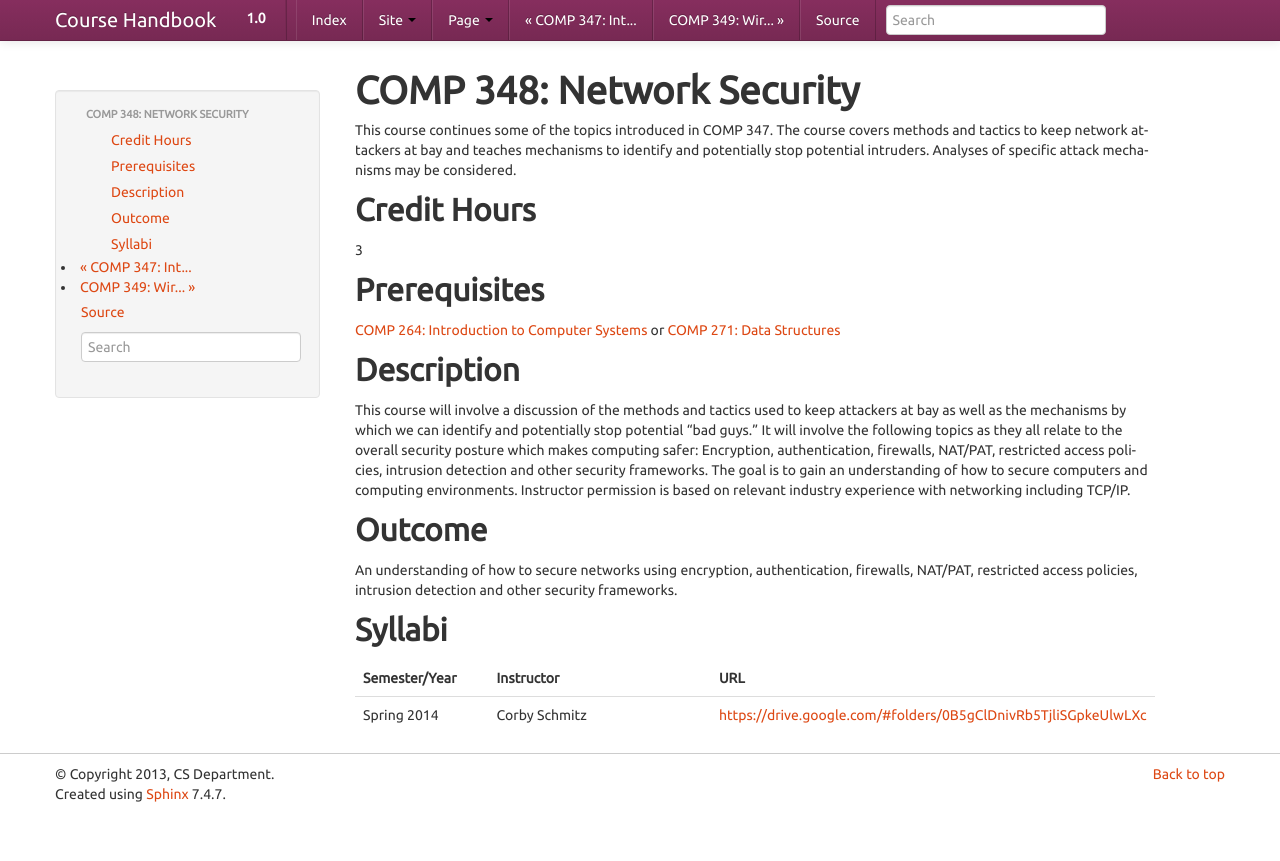
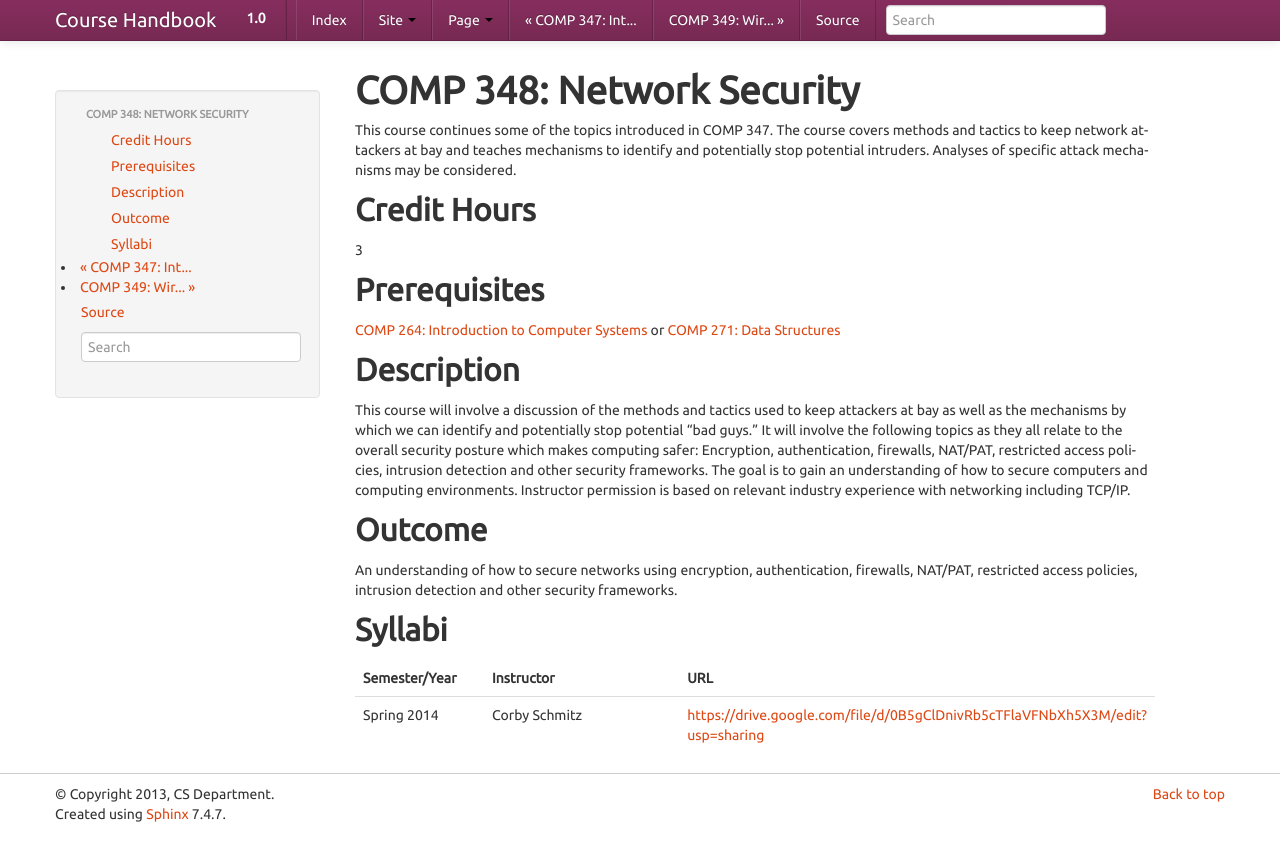
Before and after one commit to kyang5/coursedescriptions, a Sphinx documentation site: the page built from source/comp348.rst, in a window 1280 px wide. Shown: the top 861 px of the page. Built offline with Sphinx 7.4.7, drawn with Linux system fonts in a browser that asks for light colours; some of the changed lines change nothing that is shown.

Commit message:
comp348.rst edited online with Bitbucket

```diff
--- a/source/comp348.rst
+++ b/source/comp348.rst
@@ -38,4 +38,4 @@ Syllabi
    	:header: "Semester/Year", "Instructor", "URL"
    	:widths: 15, 25, 50
 
-	"Spring 2014", "Corby Schmitz", "https://drive.google.com/#folders/0B5gClDnivRb5TjliSGpkeUlwLXc"
+	"Spring 2014", "Corby Schmitz", "https://drive.google.com/file/d/0B5gClDnivRb5cTFlaVFNbXh5X3M/edit?usp=sharing"
```
